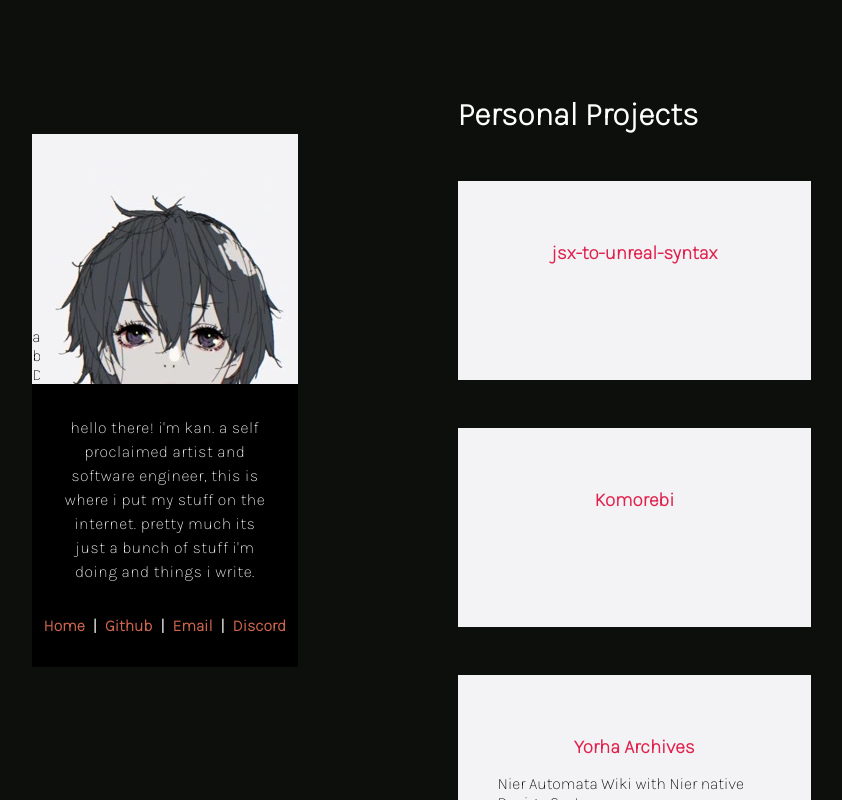
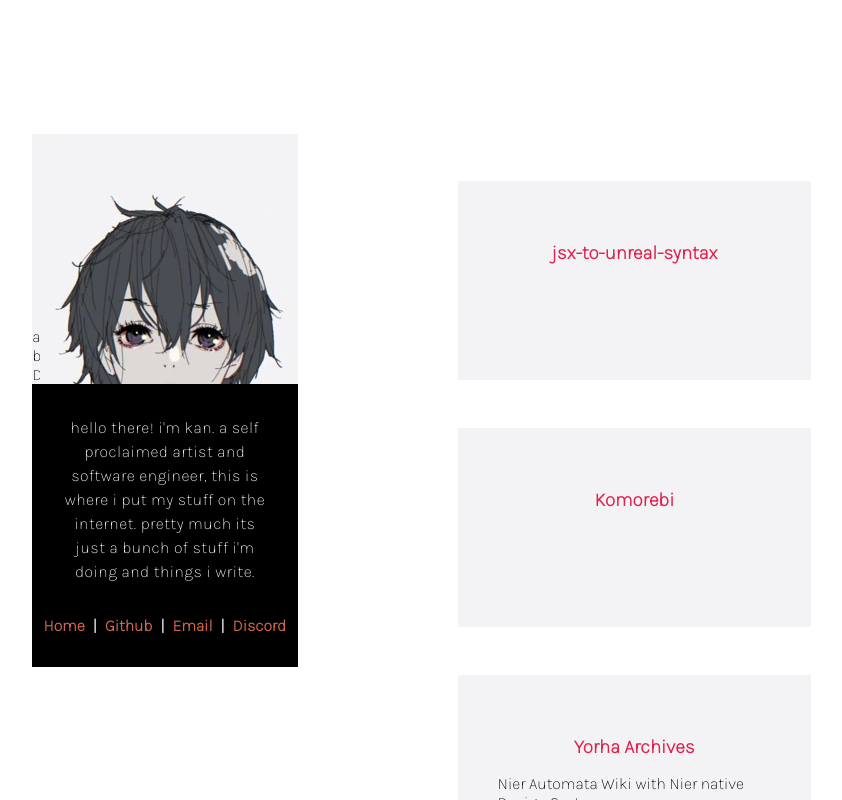
Before and after one commit to Kndgy/Personal-Site, a Next.js app: page / in a window 1280 px wide. Shown: the whole page, without its empty margins (233-1075 px from the left). Built offline with nearby package versions, Linux system fonts and the light colour scheme.

Commit message:
update style

```diff
--- a/styles/Home.module.css
+++ b/styles/Home.module.css
@@ -27,6 +27,7 @@
 .leftContent{
   width: 50%;
   background-color: #000;
+  color: white;
   font-size: 16px;
 }
 
--- a/styles/globals.css
+++ b/styles/globals.css
@@ -25,8 +25,7 @@ a:hover{
 }
 
 body {
-  color: white;
-  background: #0C0F0C;
+  color: black;
 }
 
 h3{
@@ -57,11 +56,11 @@ h6{
   background-color: #dad4bb;
 }
 @media (prefers-color-scheme: dark) {
-  html {
+  /* html {
     color-scheme: dark;
   }
-  /* body {
+  body {
     color: white;
-    background: #404040;
+    background: #0C0F0C;
   } */
 }
```
Also changed, not shown: 1 other file (tests, documents, lock files or other folders).
